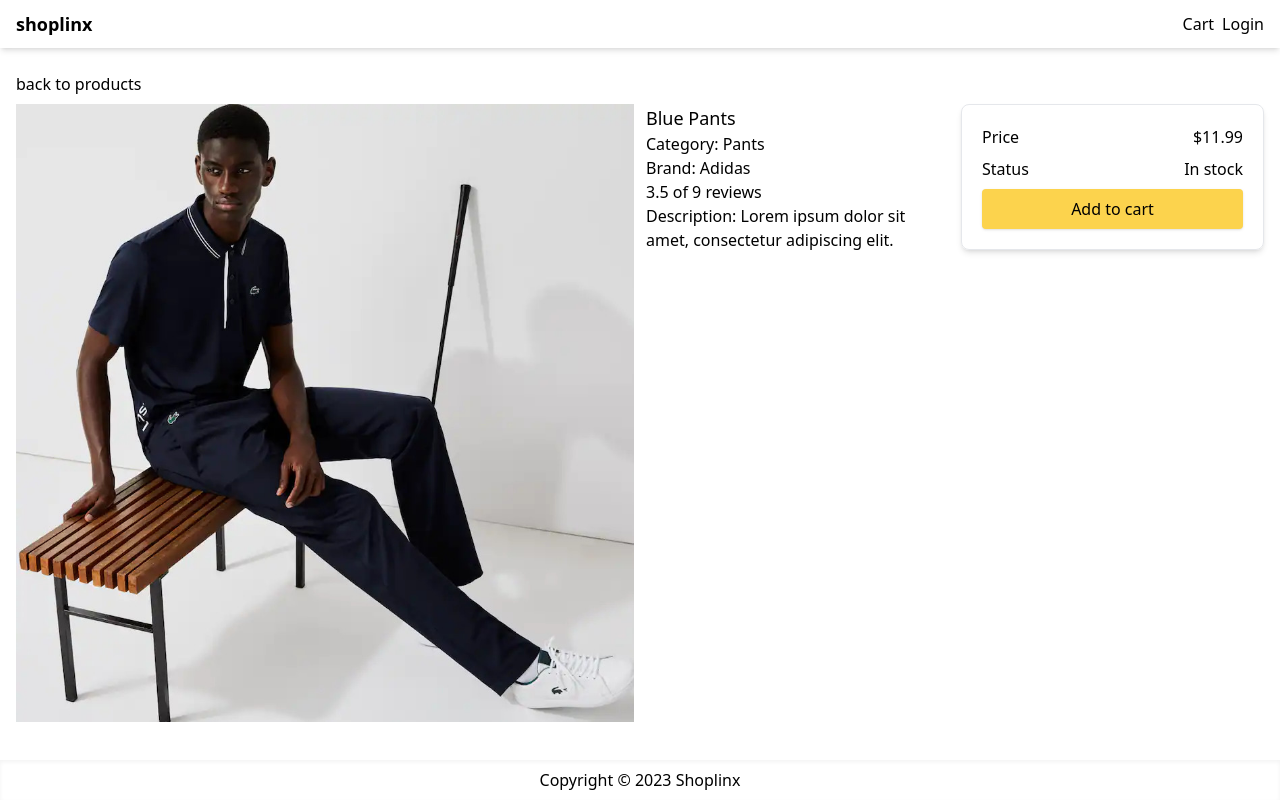
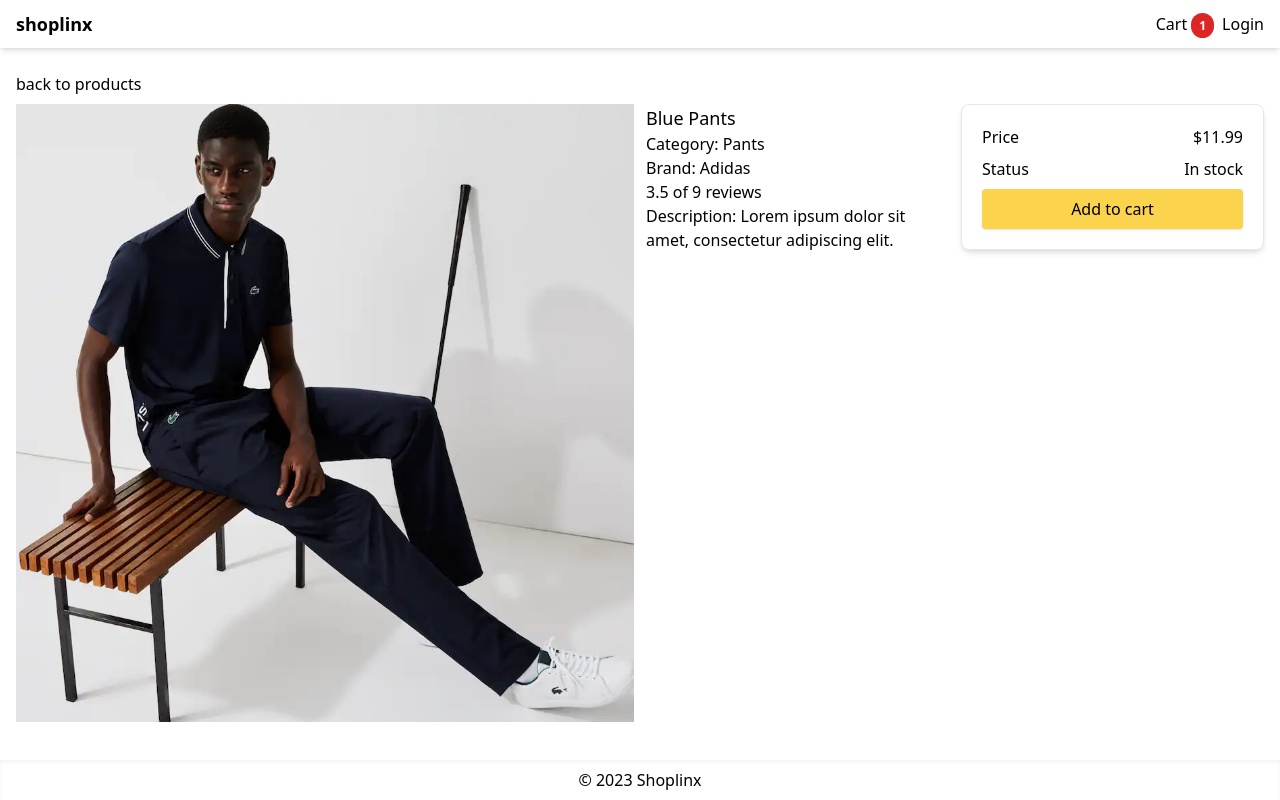
Before and after one commit to coolzyte/shop-linx, a Next.js app: page /product/blue-pants in a window 1280 px wide. Both pictures are taken after a click on the button "Add to cart". Built offline with nearby package versions, Linux system fonts and the light colour scheme.

Commit message:
implement add product to cart

```diff
--- a/components/Layout.tsx
+++ b/components/Layout.tsx
@@ -1,5 +1,9 @@
+import { Store, IState } from '@/utils/Store';
 import Head from 'next/head';
 import Link from 'next/link';
+import { useContext } from 'react';
+
+interface ILayoutContext extends IState {}
 
 interface LayoutProps {
   title?: string;
@@ -7,6 +11,7 @@
 }
 
 export default function Layout({ title, children }: LayoutProps) {
+  const { cart } = useContext<ILayoutContext>(Store);
   return (
     <>
       <Head>
@@ -21,14 +26,21 @@
               <span className="text-lg font-bold">shoplinx</span>
             </Link>
             <div className="space-x-2">
-              <Link href="/cart">Cart</Link>
+              <Link href="/cart">
+                Cart
+                {cart.cartItems.length > 0 && (
+                  <span className="ml-1 rounded-full bg-red-600 px-2 py-1 text-xs font-bold text-white">
+                    {cart.cartItems.reduce((a, c) => a + c.quantity, 0)}
+                  </span>
+                )}
+              </Link>
               <Link href="/login">Login</Link>
             </div>
           </nav>
         </header>
         <main className="container m-auto mt-4 px-4">{children}</main>
         <footer className="flex h-10 justify-center items-center shadow-inner">
-          <p>Copyright © 2023 Shoplinx</p>
+          <p>&copy; {new Date().getFullYear()} Shoplinx</p>
         </footer>
       </div>
     </>
--- a/pages/_app.tsx
+++ b/pages/_app.tsx
@@ -1,6 +1,11 @@
-import '@/styles/globals.css'
-import type { AppProps } from 'next/app'
+import '@/styles/globals.css';
+import { StoreProvider } from '@/utils/Store';
+import type { AppProps } from 'next/app';
 
 export default function App({ Component, pageProps }: AppProps) {
-  return <Component {...pageProps} />
+  return (
+    <StoreProvider>
+      <Component {...pageProps} />
+    </StoreProvider>
+  );
 }
--- a/pages/product/[slug].tsx
+++ b/pages/product/[slug].tsx
@@ -1,18 +1,35 @@
 import Layout from '@/components/Layout';
+import { Store } from '@/utils/Store';
 import data from '@/utils/data';
 import Image from 'next/image';
 import Link from 'next/link';
 import { useRouter } from 'next/router';
+import { useContext } from 'react';
 
 export default function ProductScreen() {
-  const { query } = useRouter();
-  const { slug } = query;
+  const { state, dispatch } = useContext(Store);
+  const router = useRouter();
+  const { slug } = router.query;
 
   const product = data.products.find((x) => x.slug === slug);
 
   if (!product) {
     return <div>Product Not Found</div>;
   }
+
+  const addToCartHandler = () => {
+    const existItem = state.cart.cartItems.find(
+      (x: typeof product) => x.slug === product.slug
+    );
+    const quantity = existItem ? existItem.quantity + 1 : 1;
+
+    if (product.countInStock < quantity) {
+      alert('Sorry. Product is out of stock');
+      return;
+    }
+    dispatch({ type: 'CART_ADD_ITEM', payload: { ...product, quantity } });
+  };
+
   return (
     <Layout title={product.name}>
       <div className="py-2">
@@ -53,7 +70,13 @@
               <div>Status</div>
               <div>{product.countInStock > 0 ? 'In stock' : 'Unavailable'}</div>
             </div>
-            <button className="primary-button w-full">Add to cart</button>
+
+            <button
+              className="primary-button w-full"
+              onClick={addToCartHandler}
+            >
+              Add to cart
+            </button>
           </div>
         </div>
       </div>
--- /dev/null
+++ b/utils/Store.tsx
@@ -0,0 +1,47 @@
+import React, { createContext, useReducer, ReactNode } from 'react';
+
+export interface IState {
+  cart: { cartItems: any[] };
+  state?: any;
+  dispatch?: any;
+}
+
+interface IAction {
+  type: string;
+  payload: any;
+}
+
+const initialState: IState = {
+  cart: { cartItems: [] },
+};
+
+function reducer(state: IState, action: IAction): IState {
+  switch (action.type) {
+    case 'CART_ADD_ITEM': {
+      const newItem = action.payload;
+      const existItem = state.cart.cartItems.find(
+        (item) => item.slug === newItem.slug
+      );
+      const cartItems = existItem
+        ? state.cart.cartItems.map((item) =>
+            item.name === existItem.name ? newItem : item
+          )
+        : [...state.cart.cartItems, newItem];
+      return { ...state, cart: { ...state.cart, cartItems } };
+    }
+    default:
+      return state;
+  }
+}
+
+interface IProps {
+  children: ReactNode;
+}
+
+export const Store = createContext<IState>({ ...initialState });
+
+export function StoreProvider({ children }: IProps) {
+  const [state, dispatch] = useReducer(reducer, initialState);
+  const value = { state, dispatch, cart: state.cart }; // include cart property in value object
+  return <Store.Provider value={value}>{children}</Store.Provider>;
+}
```
